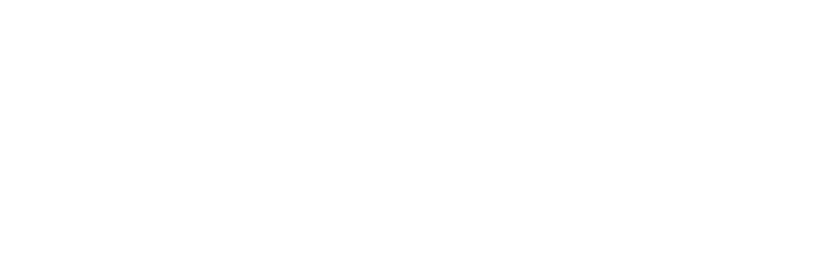
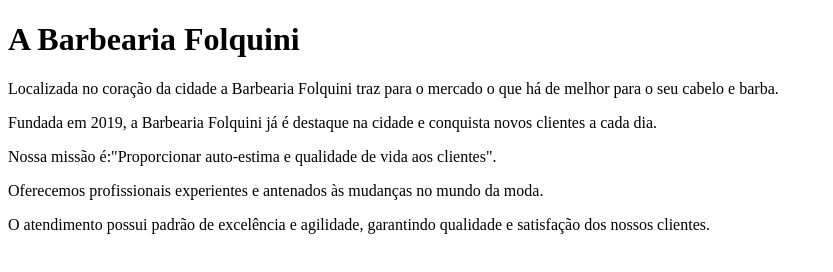
Before and after one commit to RheginaF/Barbearia-folquini, a plain HTML site: page index.html in a window 1280 px wide. Shown: the whole page, without its empty margins (0-833 px from the left). Drawn offline with Linux system fonts and the light colour scheme.

Commit message:
Update index.html

```diff
--- a/index.html
+++ b/index.html
@@ -3,10 +3,11 @@
   <head>
     <meta charset="UTF-8">
     <title>barbearia folquini</title>
-    <link rel="stylesheet"href
-A Barbearia Folquini
-Localizada no coração da cidade a Barbearia Folquini traz para o mercado o que há de melhor para o seu cabelo e barba.
-Fundada em 2019, a Barbearia Folquini já é destaque na cidade e conquista novos clientes a cada dia.
-Nossa missão é:"Proporcionar auto-estima e qualidade de vida aos clientes".
-Oferecemos profissionais experientes e antenados às mudanças no mundo da moda.
-O atendimento possui padrão de excelência e agilidade, garantindo qualidade e satisfação dos nossos clientes.
+    <link rel="stylesheet"href="styles.css">
+  </head>
+    <h1>A Barbearia Folquini</h1>
+<p>Localizada no coração da cidade a Barbearia Folquini traz para o mercado o que há de melhor para o seu cabelo e barba.</p>
+<p>Fundada em 2019, a Barbearia Folquini já é destaque na cidade e conquista novos clientes a cada dia.</p>
+  <p>Nossa missão é:"Proporcionar auto-estima e qualidade de vida aos clientes".</p>
+  <p>Oferecemos profissionais experientes e antenados às mudanças no mundo da moda.</p>
+  <p>O atendimento possui padrão de excelência e agilidade, garantindo qualidade e satisfação dos nossos clientes.</p>
```
